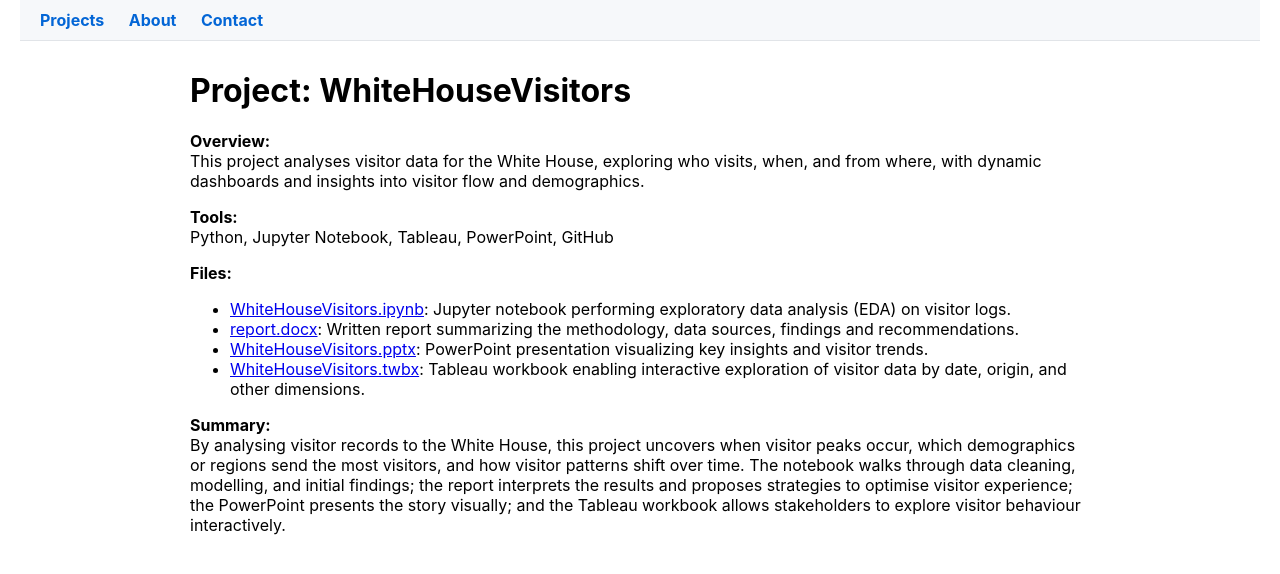
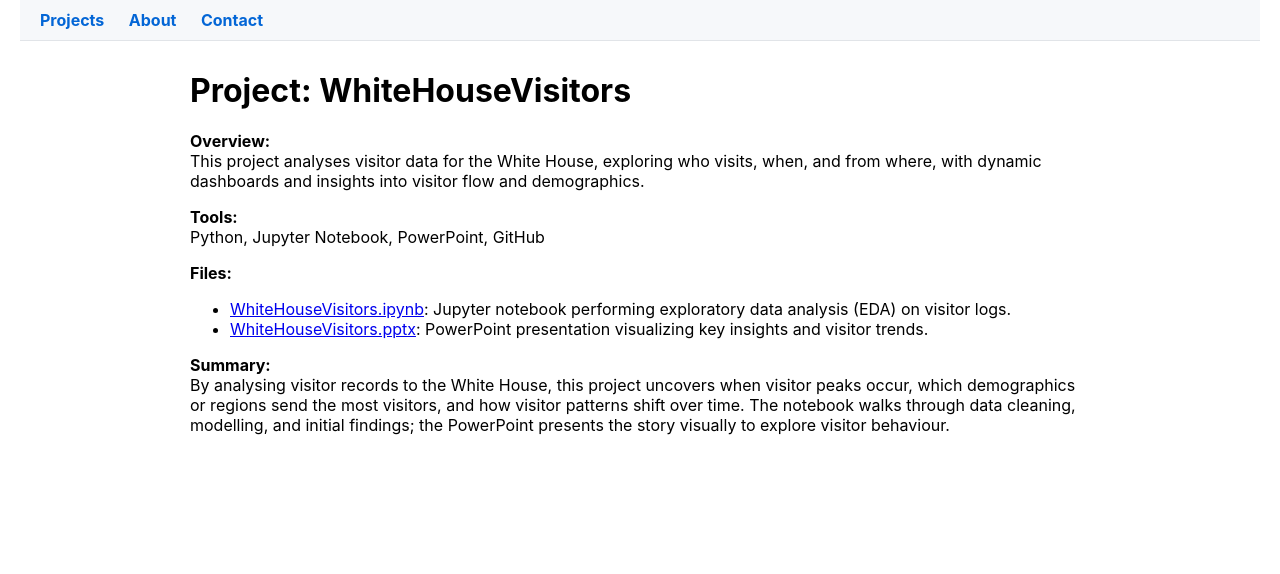
Before and after one commit to BADKINS17/ProjectShowcase, a Jekyll site: the page built from WhiteHouseVisitors/index.md, in a window 1280 px wide. Shown: the top 574 px of the page. Built offline with Jekyll 4.4.1, drawn with Linux system fonts in a browser that asks for light colours; our own code applies the rules of GitHub Pages for plain Markdown files.

Commit message:
Update index.md

```diff
--- a/WhiteHouseVisitors/index.md
+++ b/WhiteHouseVisitors/index.md
@@ -4,13 +4,11 @@
 This project analyses visitor data for the White House, exploring who visits, when, and from where, with dynamic dashboards and insights into visitor flow and demographics.
 
 **Tools:**
-Python, Jupyter Notebook, Tableau, PowerPoint, GitHub
+Python, Jupyter Notebook, PowerPoint, GitHub
 
 **Files:**
-- [WhiteHouseVisitors.ipynb](./WhiteHouseVisitors.ipynb): Jupyter notebook performing exploratory data analysis (EDA) on visitor logs.
-- [report.docx](./report.docx): Written report summarizing the methodology, data sources, findings and recommendations.
+- [WhiteHouseVisitors.ipynb](https://github.com/BADKINS17/ProjectShowcase/blob/main/WhiteHouseVisitors/WhiteHouseVisitors.ipynb): Jupyter notebook performing exploratory data analysis (EDA) on visitor logs.
 - [WhiteHouseVisitors.pptx](https://github.com/BADKINS17/ProjectShowcase/blob/main/WhiteHouseVisitors/WhiteHouseVisitors.pptx): PowerPoint presentation visualizing key insights and visitor trends.
-- [WhiteHouseVisitors.twbx](https://github.com/BADKINS17/ProjectShowcase/blob/main/WhiteHouseVisitors/WhiteHouseVisitors.twbx): Tableau workbook enabling interactive exploration of visitor data by date, origin, and other dimensions.
 
 **Summary:**
-By analysing visitor records to the White House, this project uncovers when visitor peaks occur, which demographics or regions send the most visitors, and how visitor patterns shift over time. The notebook walks through data cleaning, modelling, and initial findings; the report interprets the results and proposes strategies to optimise visitor experience; the PowerPoint presents the story visually; and the Tableau workbook allows stakeholders to explore visitor behaviour interactively.
+By analysing visitor records to the White House, this project uncovers when visitor peaks occur, which demographics or regions send the most visitors, and how visitor patterns shift over time. The notebook walks through data cleaning, modelling, and initial findings; the PowerPoint presents the story visually to explore visitor behaviour.
```
